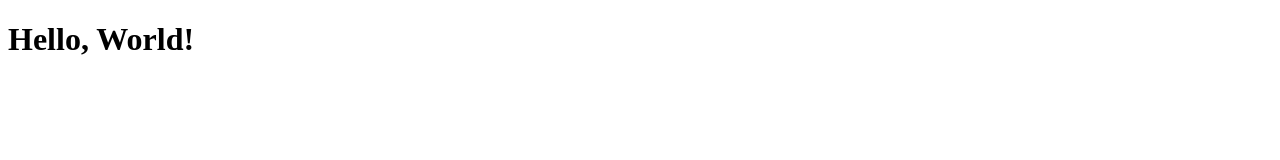
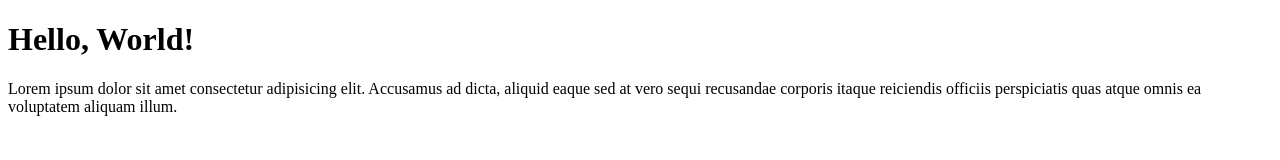
Before and after one commit to Hanafi27/repo-test-2, a plain HTML site: page index.html in a window 1280 px wide. Drawn offline with Linux system fonts and the light colour scheme.

Commit message:
Menambahkan paragraf

```diff
--- a/index.html
+++ b/index.html
@@ -7,5 +7,11 @@
   </head>
   <body>
     <h1>Hello, World!</h1>
+    <p>
+      Lorem ipsum dolor sit amet consectetur adipisicing elit. Accusamus ad
+      dicta, aliquid eaque sed at vero sequi recusandae corporis itaque
+      reiciendis officiis perspiciatis quas atque omnis ea voluptatem aliquam
+      illum.
+    </p>
   </body>
 </html>
```
